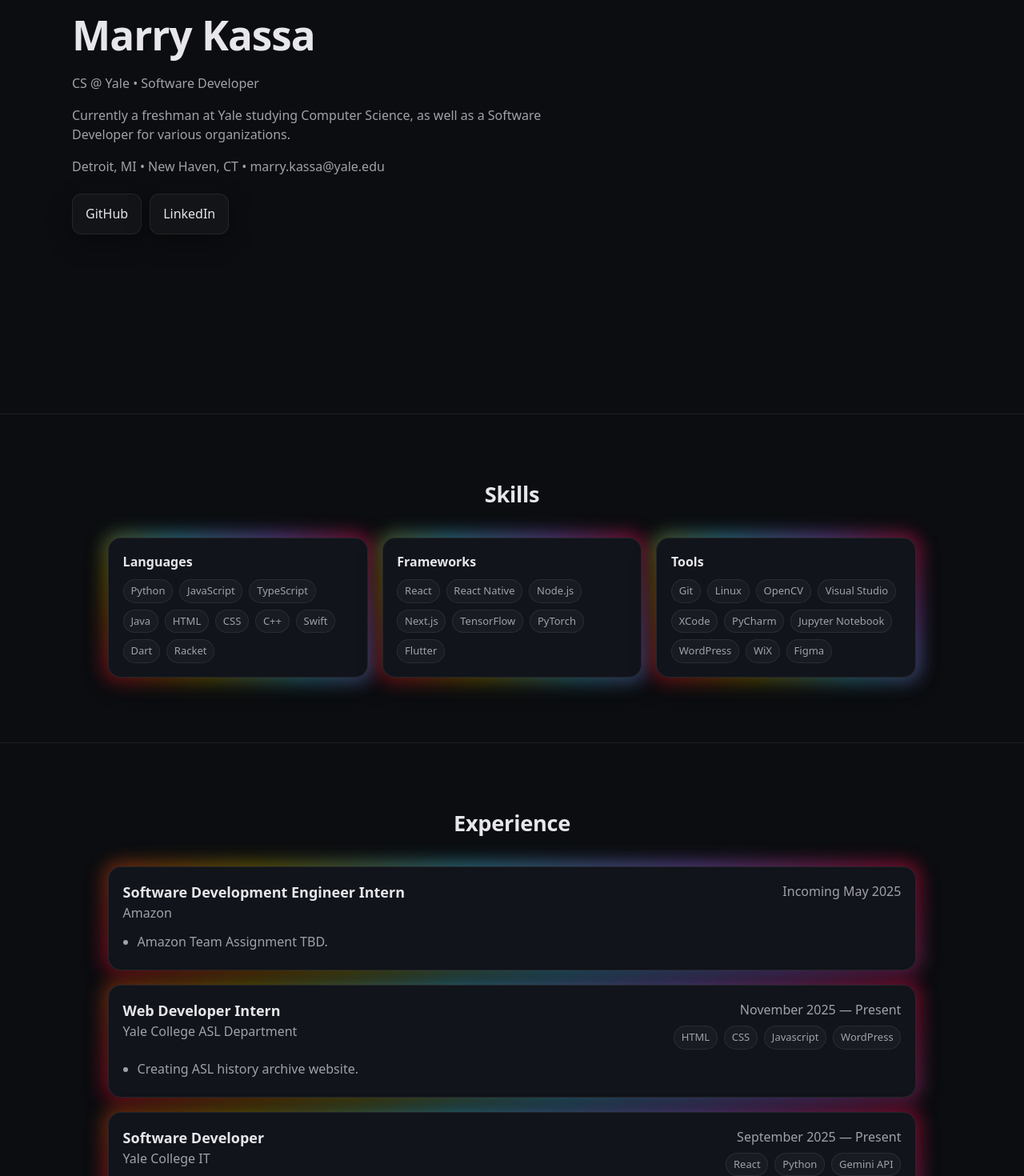
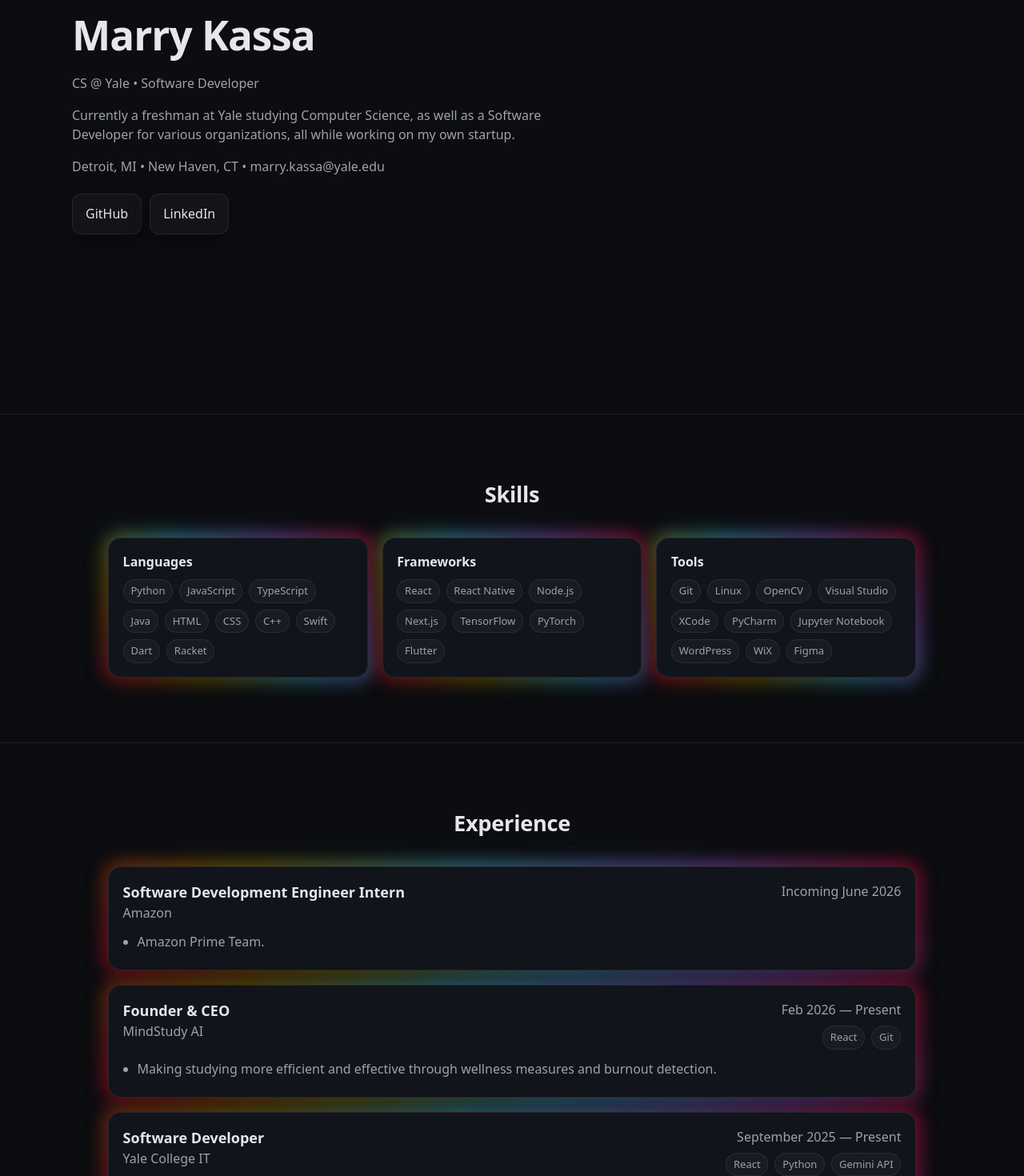
Before and after one commit to marrypy/personal-site, a React (Vite) app: page / in a window 1280 px wide. Shown: the part 300-1770 px from the top of the page at 80% size. Built offline with nearby package versions, Linux system fonts and the light colour scheme.

Commit message:
life updates

```diff
--- a/src/content/content.ts
+++ b/src/content/content.ts
@@ -24,7 +24,7 @@ export type ExperienceItem = {
     name: "Marry Kassa",
     tagline: "CS @ Yale • Software Developer",
     bio:
-      "Currently a freshman at Yale studying Computer Science, as well as a Software Developer for various organizations.",
+      "Currently a freshman at Yale studying Computer Science, as well as a Software Developer for various organizations, all while working on my own startup.",
     location: "Detroit, MI • New Haven, CT",
     email: "marry.kassa@yale.edu",
     links: [
@@ -54,18 +54,18 @@ export type ExperienceItem = {
     {
         role: "Software Development Engineer Intern",
         org: "Amazon",
-        dates: "Incoming May 2025",
+        dates: "Incoming June 2026",
         bullets: [
-          "Amazon Team Assignment TBD."
+          "Amazon Prime Team."
         ]
       },
       {
-        role: "Web Developer Intern",
-        org: "Yale College ASL Department",
-        dates: "November 2025 — Present",
-        tech: ["HTML", "CSS", "Javascript", "WordPress"],
+        role: "Founder & CEO",
+        org: "MindStudy AI",
+        dates: "Feb 2026 — Present",
+        tech: ["React", "Git"],
         bullets: [
-          "Creating ASL history archive website."
+          "Making studying more efficient and effective through wellness measures and burnout detection."
         ]
       },
       {
@@ -144,15 +144,6 @@ export type ExperienceItem = {
       links: [
         { label: "Repository", href: "https://github.com/marrypy/Star-Detection-Algorithm" }
       ]
-    },
-      {
-        name: "ProjectKepler",
-        description:
-          "A discord bot that teaches users different astronomy facts. Imports more than a dozen REST APIs, mostly from NASA, that provide up to date facts in embedded replies.",
-        tech: ["Python", "JSON"],
-        links: [
-          { label: "Repository", href: "https://github.com/marrypy/ProjectKepler" }
-        ]
     }
   ]
 
--- a/src/sections/Footer.tsx
+++ b/src/sections/Footer.tsx
@@ -1,6 +1,7 @@
 import Container from "../components/Container"
 
 export default function Footer() {
+  const year = new Date().getFullYear()
   return (
     <footer
       style={{
@@ -11,7 +12,8 @@ export default function Footer() {
     >
       <Container>
         <p className="muted" style={{ fontSize: 14 }}>
-        © 2025 Marry Kassa, All Rights Reserved.        </p>
+          © {year} Marry Kassa, All Rights Reserved.
+        </p>
       </Container>
     </footer>
   )
```
Lines whose indentation alone changed are shown as unchanged.
